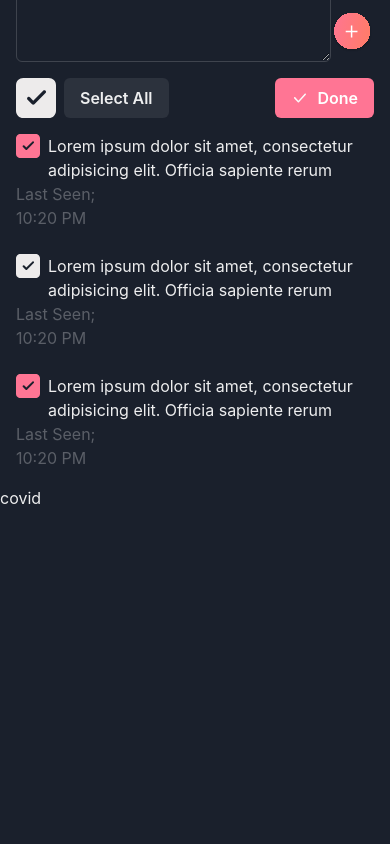
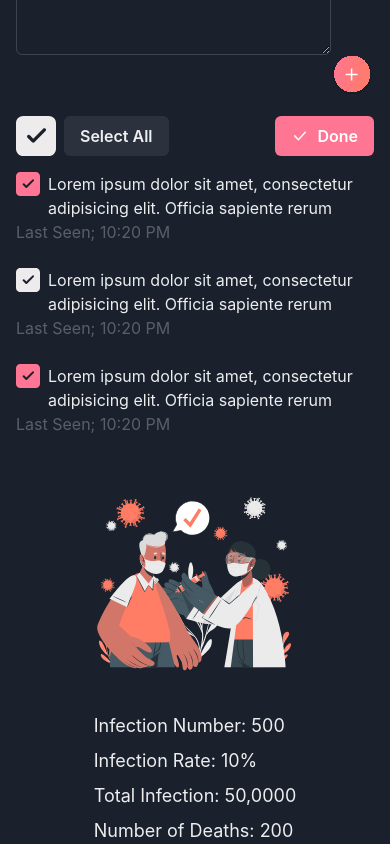
Before and after one commit to tanvirim/job_task_Rainier_Technologies, a React (Vite) app: page / in a window 390 px wide. Shown: the part 1654-2498 px from the top of the page. Before the commit the page ends 2164 px from the top, so only its background shows below. Built offline with nearby package versions, Linux system fonts and the light colour scheme.

Commit message:
tablet design complete

```diff
--- a/src/components/Main.jsx
+++ b/src/components/Main.jsx
@@ -10,16 +10,16 @@ const Main = () => {
     <Grid
       templateAreas={{
         base: `
-          'greeting greeting'
-          'vitals vitals'
-          'upcoming upcoming'
-          'todo todo'
-          'covid covid'
+          'greeting'
+          'vitals'
+          'upcoming'
+          'todo'
+          'covid'
         `,
         md: `
           'greeting greeting'
           'vitals vitals'
-          'todo upcoming'
+          'upcoming todo'
           'covid covid'
         `,
         lg: `
@@ -28,6 +28,8 @@ const Main = () => {
           'todo covid'
         `,
       }}
+      columnGap={{ base: 4, lg: 40 }}
+      rowGap={{ base: 4, lg: 8 }}
     >
       <GridItem area='greeting'>
         <Greeting />
--- a/src/components/main/Covid.jsx
+++ b/src/components/main/Covid.jsx
@@ -1,5 +1,36 @@
+import { Flex, Image, Box, Text } from '@chakra-ui/react';
+import covidImage from '../../assets/covid.svg'; // Import your COVID-19 image
+
 const Covid = () => {
-  return <div>covid</div>;
+  return (
+    <Flex
+      direction={{ base: 'column', md: 'row', lg: 'row' }}
+      alignItems={{ base: 'center', md: 'center', lg: 'center' }}
+      justifyContent={{ base: 'center', md: 'center', lg: 'center' }}
+      maxW='1000px'
+      m='auto'
+    >
+      <Image
+        src={covidImage}
+        alt='COVID-19'
+        maxW={{ base: '80%', md: '50%' }}
+      />
+      <Box ml={{ base: 0, md: 4, lg: 4 }} mt={{ base: 4, md: 0, lg: 0 }}>
+        <Text fontSize='lg' mb={2}>
+          Infection Number: <span>500</span>
+        </Text>
+        <Text fontSize='lg' mb={2}>
+          Infection Rate: <span>10%</span>
+        </Text>
+        <Text fontSize='lg' mb={2}>
+          Total Infection: <span>50,0000</span>
+        </Text>
+        <Text fontSize='lg'>
+          Number of Deaths: <span>200</span>
+        </Text>
+      </Box>
+    </Flex>
+  );
 };
 
 export default Covid;
--- a/src/components/main/Todo.jsx
+++ b/src/components/main/Todo.jsx
@@ -37,7 +37,7 @@ const Todo = () => {
       </Text>
       <VStack spacing={4} w='100%'>
         <Flex align='center' justify='space-between' w='100%'>
-          <Textarea height={200} placeholder='Add a todo...' />
+          <Textarea height={100} placeholder='Add a todo...' />
           <Box>
             <Image
               marginTop={140}
@@ -75,7 +75,7 @@ const Todo = () => {
                   <Image src={item.icon} alt='Icon' boxSize='24px' mr={2} />
                   <Text>{item.text}</Text>
                 </Flex>
-                <Box className='opacity-30 mr-60'>Last Seen; 10:20 PM</Box>
+                <Box className='opacity-30 mr-40'>Last Seen; 10:20 PM</Box>
               </Flex>
             ))}
           </Flex>
```
Also changed, not shown: src/assets/covid.svg (added).
